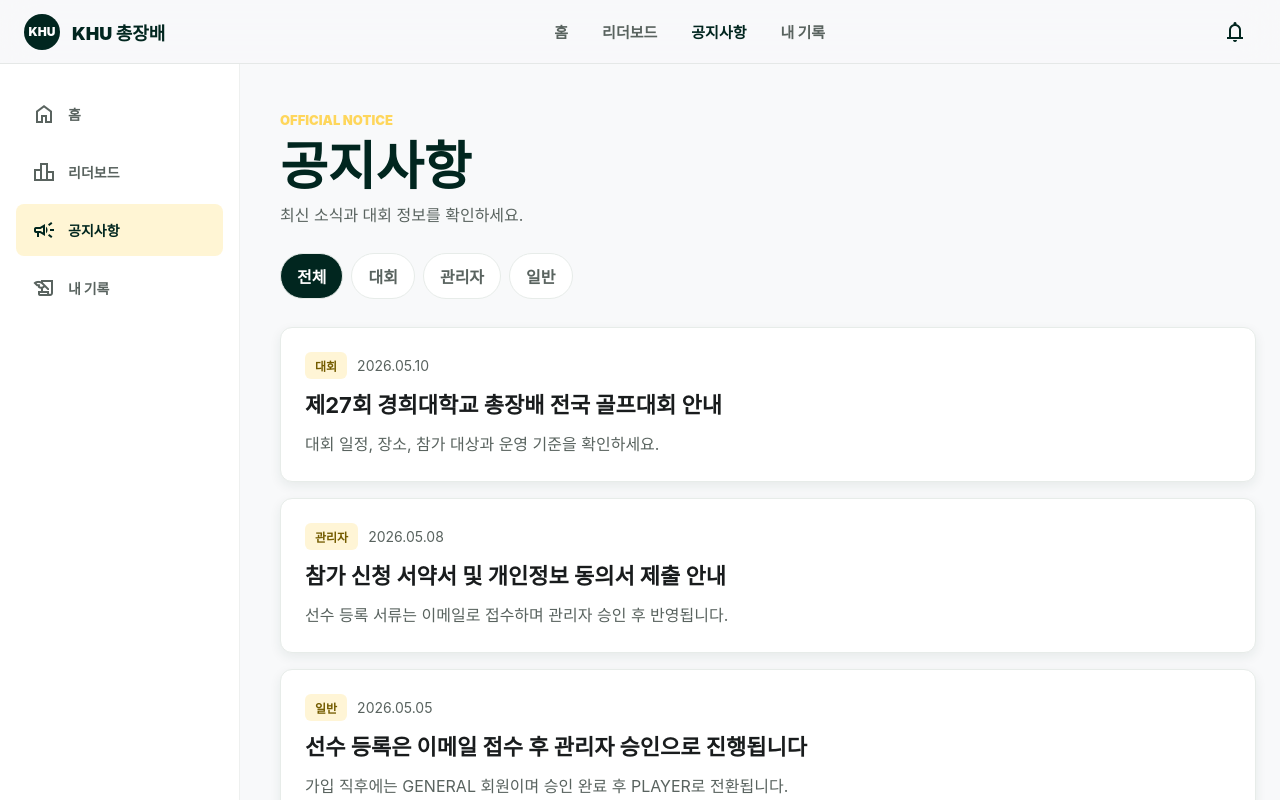
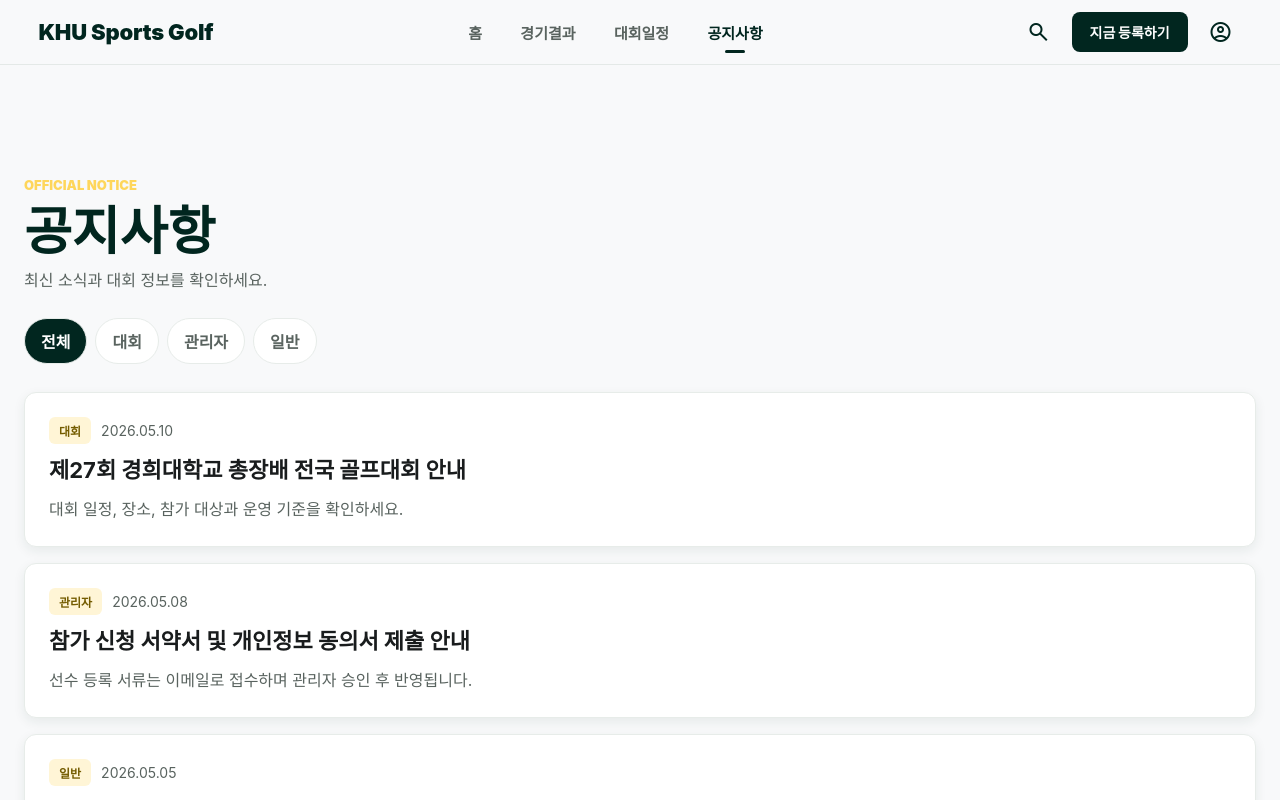
Before and after one commit to collabo-with-siwoo/KHU-sports, a Next.js app: page /notices in a window 1280 px wide. Shown: the top 800 px of the page. Built offline with nearby package versions, Linux system fonts and the light colour scheme; a web font is replaced by a local one.

Commit message:
refactor: 모든 유저 페이지 Header 컴포넌트 통일
- Header 공통 컴포넌트 생성 (KHU Sports Golf + GNB + CTA)
- 홈, 경기결과, 공지사항, 내기록, 약관 페이지 헤더 통일
- GNB: 홈, 경기결과, 대회일정, 공지사항
- home-app 레이아웃으로 전체 통일

```diff
--- a/src/app/globals.css
+++ b/src/app/globals.css
@@ -1103,6 +1103,10 @@ p {
   padding-bottom: 0;
 }
 
+.home-app .stitch-page-canvas {
+  padding-top: 112px;
+}
+
 /* Header */
 .home-header {
   background: rgba(248, 249, 250, 0.92);
--- a/src/app/notices/page.tsx
+++ b/src/app/notices/page.tsx
@@ -1,10 +1,11 @@
 import Link from "next/link";
+import Header from "@/components/Header";
 
-const navItems = [
+const mobileNavItems = [
   { label: "홈", icon: "home", href: "/" },
-  { label: "리더보드", icon: "leaderboard", href: "/results" },
-  { label: "공지사항", icon: "campaign", href: "/notices" },
-  { label: "내 기록", icon: "history_edu", href: "/mypage" }
+  { label: "경기결과", icon: "leaderboard", href: "/results" },
+  { label: "대회일정", icon: "event", href: "/schedule" },
+  { label: "공지사항", icon: "campaign", href: "/notices" }
 ];
 
 const notices = [
@@ -36,34 +37,10 @@ const notices = [
 
 export default function NoticesPage() {
   return (
-    <main className="stitch-app">
-      <header className="stitch-topbar">
-        <Link className="stitch-brand" href="/">
-          <span>KHU</span>
-          <strong>KHU 총장배</strong>
-        </Link>
-        <nav className="stitch-desktop-nav" aria-label="주요 메뉴">
-          {navItems.map((item) => (
-            <Link className={item.href === "/notices" ? "active" : ""} href={item.href} key={item.href}>
-              {item.label}
-            </Link>
-          ))}
-        </nav>
-        <Link aria-label="로그인" className="stitch-icon-button" href="/login">
-          <span className="material-symbols-outlined">notifications</span>
-        </Link>
-      </header>
+    <main className="home-app">
+      <Header currentPath="/notices" />
 
-      <aside className="stitch-sidebar" aria-label="데스크톱 보조 메뉴">
-        {navItems.map((item) => (
-          <Link className={item.href === "/notices" ? "active" : ""} href={item.href} key={item.href}>
-            <span className="material-symbols-outlined">{item.icon}</span>
-            {item.label}
-          </Link>
-        ))}
-      </aside>
-
-      <section className="stitch-page-canvas notices-page">
+      <section className="stitch-page-canvas">
         <div className="stitch-page-title">
           <p className="stitch-label">Official Notice</p>
           <h1>공지사항</h1>
@@ -99,7 +76,7 @@ export default function NoticesPage() {
       </section>
 
       <nav className="stitch-bottom-nav" aria-label="모바일 메뉴">
-        {navItems.map((item) => (
+        {mobileNavItems.map((item) => (
           <Link className={item.href === "/notices" ? "active" : ""} href={item.href} key={item.href}>
             <span className="material-symbols-outlined">{item.icon}</span>
             <small>{item.label}</small>
--- /dev/null
+++ b/src/components/Header.tsx
@@ -0,0 +1,46 @@
+import Link from "next/link";
+
+const gnbItems = [
+  { label: "홈", href: "/" },
+  { label: "경기결과", href: "/results" },
+  { label: "대회일정", href: "/schedule" },
+  { label: "공지사항", href: "/notices" }
+];
+
+interface HeaderProps {
+  currentPath?: string;
+}
+
+export default function Header({ currentPath = "/" }: HeaderProps) {
+  return (
+    <header className="home-header">
+      <div className="home-header-inner">
+        <Link className="home-logo" href="/">
+          KHU Sports Golf
+        </Link>
+        <nav className="home-gnb" aria-label="주요 메뉴">
+          {gnbItems.map((item) => (
+            <Link
+              className={item.href === currentPath ? "active" : ""}
+              href={item.href}
+              key={item.href}
+            >
+              {item.label}
+            </Link>
+          ))}
+        </nav>
+        <div className="home-header-actions">
+          <button aria-label="검색" className="home-icon-btn">
+            <span className="material-symbols-outlined">search</span>
+          </button>
+          <Link className="home-cta-btn" href="/signup">
+            지금 등록하기
+          </Link>
+          <Link aria-label="로그인" className="home-icon-btn" href="/login">
+            <span className="material-symbols-outlined">account_circle</span>
+          </Link>
+        </div>
+      </div>
+    </header>
+  );
+}
```
Also changed, not shown: src/app/(public)/page.tsx (+2 -42 lines), src/app/mypage/page.tsx (+8 -22 lines), src/app/results/page.tsx (+8 -22 lines), src/app/terms/page.tsx (+8 -22 lines), 1 other file (tests, documents, lock files or other folders).
